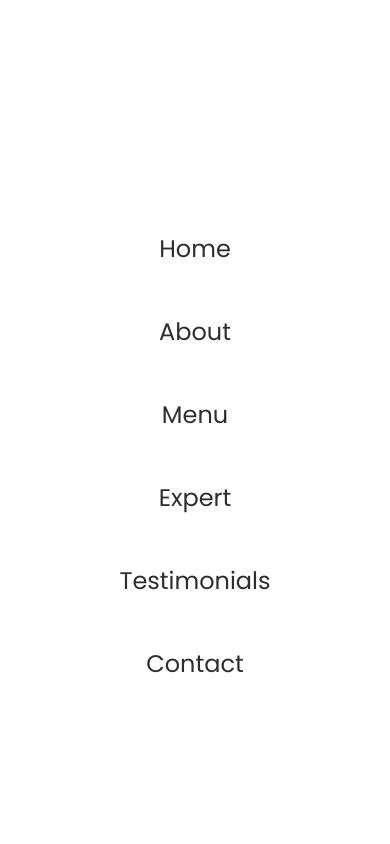
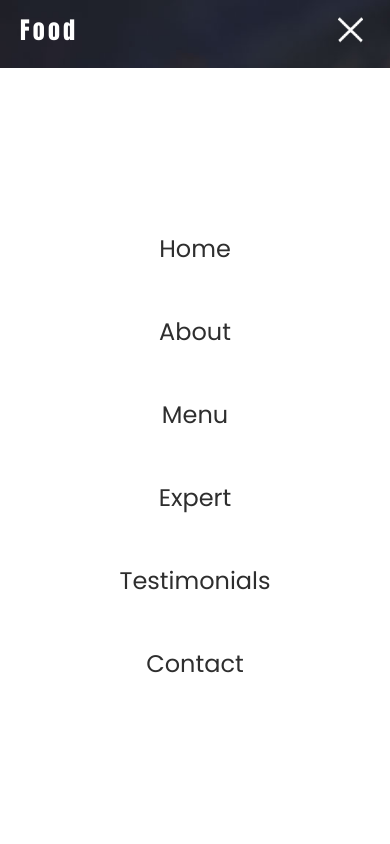
Before and after one commit to sairaman705/Food, a plain HTML site: page index.html in a window 390 px wide. Both pictures are taken after a click on the element 350 px from the left and 30 px from the top of the page. Shown: the top 844 px of the page. Drawn offline with nearby package versions, Linux system fonts and the light colour scheme; a web font is replaced by a local one.

Commit message:
Update design.css

```diff
--- a/design.css
+++ b/design.css
@@ -69,7 +69,7 @@ header.sticky .navigation .nav-link:hover{
 .banner{
     width: 100%;
     height: 100vh;
-    background: url('../images/bg.jpg');
+    background: url('bg.jpg');
     background-size: cover;
     position: relative;
     display: flex;
@@ -223,7 +223,7 @@ section h2 span{
 
 /* testimonials */
 .testimonial{
-    background: url('../images/bg2.jpg');
+    background: url('bg2.jpg');
     background-size: cover;
     display: flex;
     justify-content: center;
@@ -283,7 +283,7 @@ section h2 span{
 
 /* contact */
 .contact{
-    background: url(../images/bg3.jpg);
+    background: url(bg3.jpg);
     background-size: cover;
 }
 
@@ -405,7 +405,7 @@ form .input-box input[type="submit"]{
     .menuToggle{
         width: 2.5rem;
         height: 2.5rem;
-        background: url('../images/menu.png');
+        background: url('menu.png');
         background-repeat: no-repeat;
         position: relative;
         background-size: 1.87rem;
@@ -414,7 +414,7 @@ form .input-box input[type="submit"]{
     }
 
     .menuToggle.active{
-        background: url('../images/close.png');
+        background: url('close.png');
         background-size: 1.56rem;
         background-repeat: no-repeat;
         background-position: center;
@@ -575,7 +575,7 @@ form .input-box input[type="submit"]{
     .menuToggle{
         width: 2.5rem;
         height: 2.5rem;
-        background: url('../images/menu.png');
+        background: url('menu.png');
         background-repeat: no-repeat;
         position: relative;
         background-size: 1.87rem;
@@ -584,7 +584,7 @@ form .input-box input[type="submit"]{
     }
 
     .menuToggle.active{
-        background: url('../images/close.png');
+        background: url('close.png');
         background-size: 1.56rem;
         background-repeat: no-repeat;
         background-position: center;
@@ -754,7 +754,7 @@ form .input-box input[type="submit"]{
     .menuToggle{
         width: 2.5rem;
         height: 2.5rem;
-        background: url('../images/menu.png');
+        background: url('menu.png');
         background-repeat: no-repeat;
         position: relative;
         background-size: 1.87rem;
@@ -763,7 +763,7 @@ form .input-box input[type="submit"]{
     }
 
     .menuToggle.active{
-        background: url('../images/close.png');
+        background: url('close.png');
         background-size: 1.56rem;
         background-repeat: no-repeat;
         background-position: center;
```
